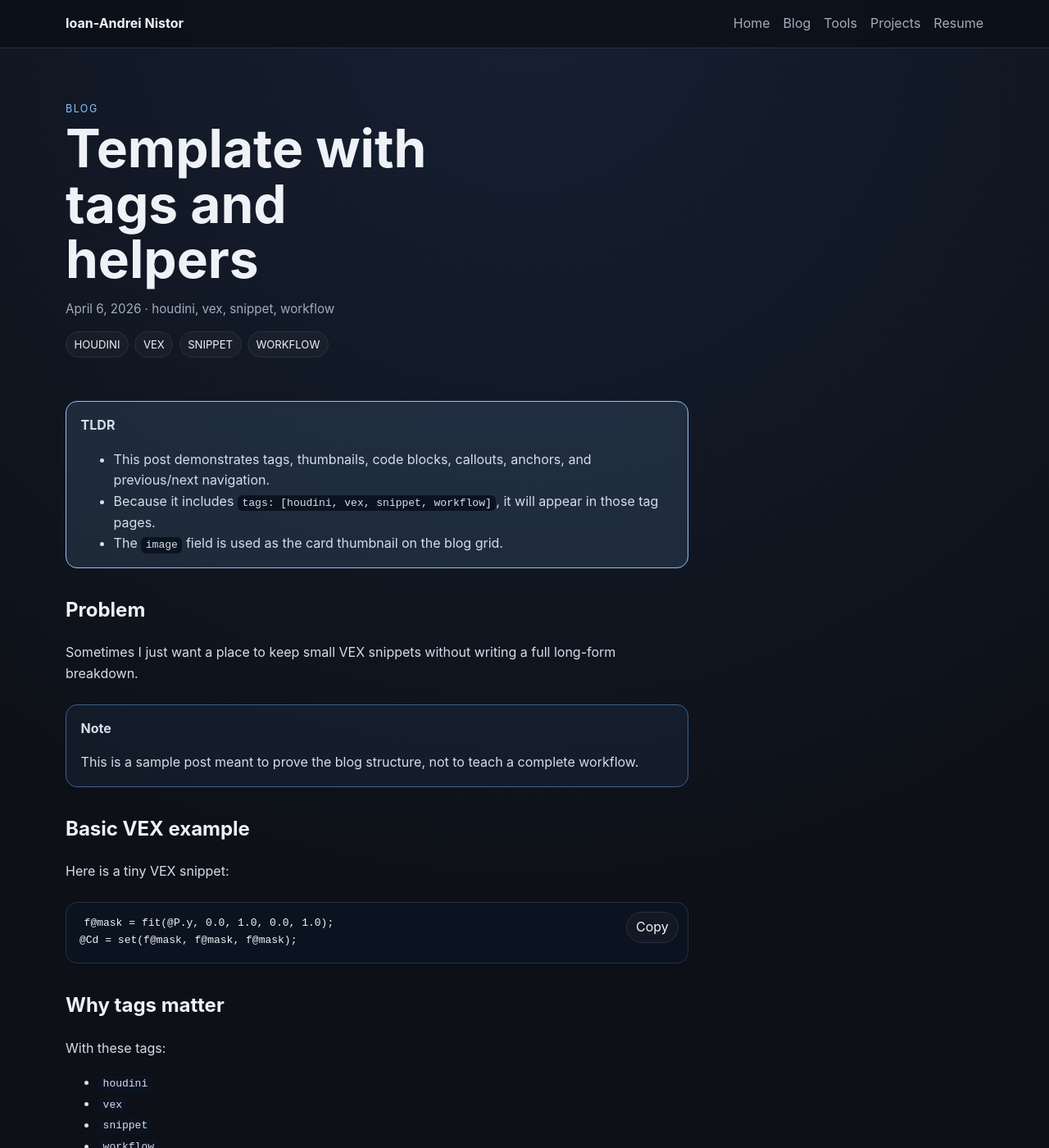
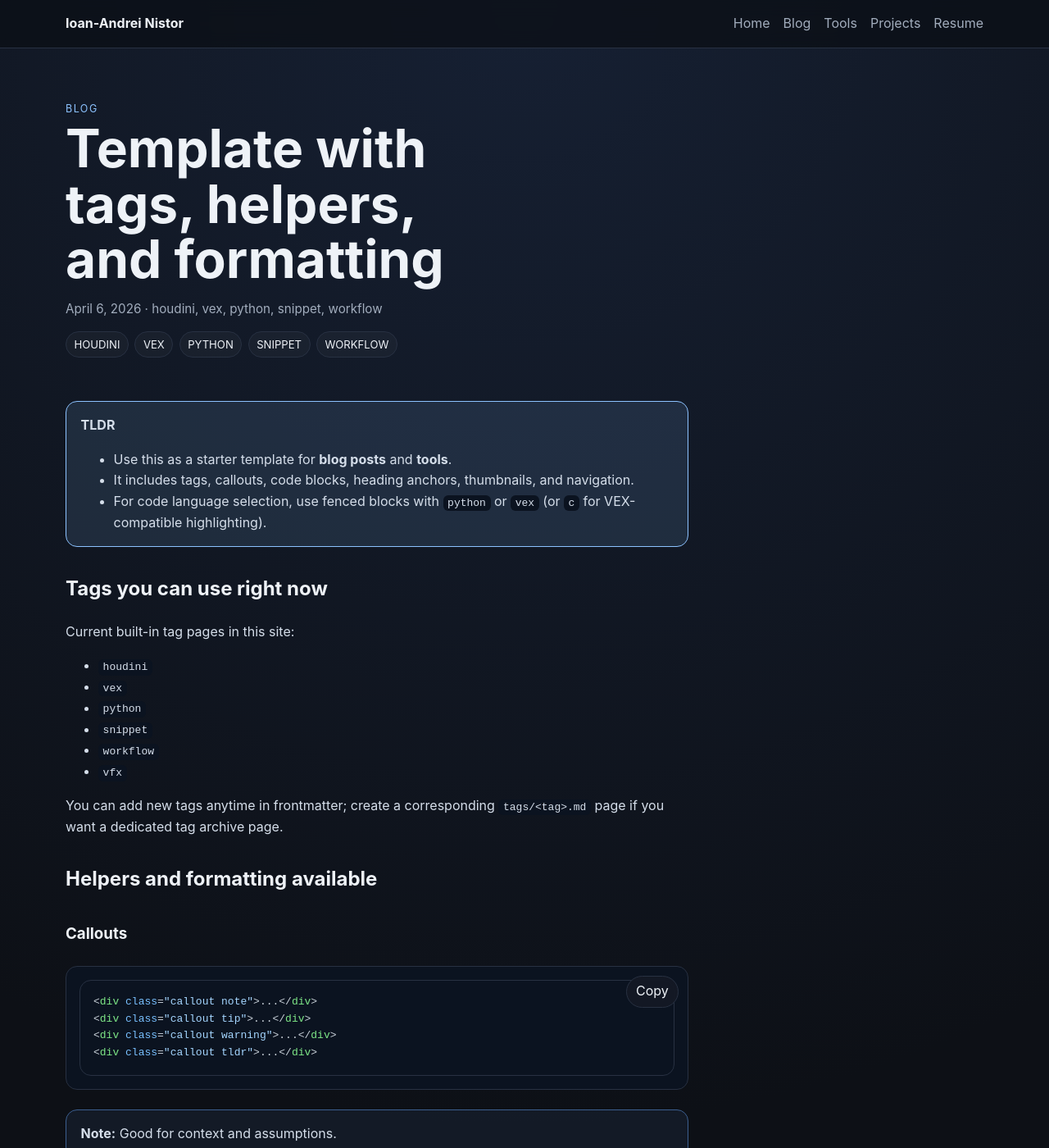
Before and after one commit to ianistor/ian_mywebsite, a Jekyll site: the page built from _posts/2026-04-06-vex-snippet-post-template.md, in a window 1280 px wide and 1400 px high. Shown: the whole window at 82% size. Built offline with Jekyll 4.4.1, drawn with Linux system fonts in a browser that asks for light colours; nearby versions of some CDN libraries; some of the changed text lies outside the part shown.

Commit message:
Fix syntax highlighting and remove frontmatter template sections

````diff
--- a/_config.yml
+++ b/_config.yml
@@ -5,6 +5,9 @@
 baseurl: "/ian_website"
 url: "https://ianistor.github.io"
 markdown: kramdown
+syntax_highlighter: rouge
+kramdown:
+  input: GFM
 permalink: /blog/:year/:month/:day/:title/
 collections:
   tools:
--- a/_layouts/default.html
+++ b/_layouts/default.html
@@ -6,6 +6,8 @@
   <title>{% if page.title %}{{ page.title }} | {% endif %}{{ site.title }}</title>
   <meta name="description" content="{{ page.excerpt | default: site.description | strip_html | strip_newlines | truncate: 160 }}">
   <link rel="stylesheet" href="{{ '/assets/css/style.css' | relative_url }}">
+  <link rel="stylesheet" href="https://cdnjs.cloudflare.com/ajax/libs/highlight.js/11.11.1/styles/github-dark.min.css">
+  <script src="https://cdnjs.cloudflare.com/ajax/libs/highlight.js/11.11.1/highlight.min.js"></script>
 </head>
 <body>
   <header class="site-header">
@@ -173,9 +175,36 @@
         button.type = 'button';
         button.textContent = 'Copy';
 
+        const classNames = Array.from(codeBlock.classList);
+        const languageClass = classNames.find((name) => name.startsWith('language-'));
+        const detectedLanguage = languageClass ? languageClass.replace('language-', '') : '';
+        const languageMap = {
+          py: 'python',
+          python: 'python',
+          vex: 'vex',
+          c: 'vex'
+        };
+        const normalizedLanguage = languageMap[detectedLanguage.toLowerCase()] || detectedLanguage.toLowerCase();
+
+        if (normalizedLanguage === 'python' || normalizedLanguage === 'vex') {
+          const badge = document.createElement('span');
+          badge.className = 'code-language-badge';
+          badge.textContent = normalizedLanguage.toUpperCase();
+          wrapper.appendChild(badge);
+        }
+
+        if (normalizedLanguage === 'vex') {
+          codeBlock.classList.remove('language-vex');
+          codeBlock.classList.add('language-cpp');
+        }
+
         pre.parentNode.insertBefore(wrapper, pre);
         wrapper.appendChild(button);
         wrapper.appendChild(pre);
+
+        if (window.hljs) {
+          window.hljs.highlightElement(codeBlock);
+        }
 
         button.addEventListener('click', async () => {
           try {
--- a/_posts/2026-04-06-vex-snippet-post-template.md
+++ b/_posts/2026-04-06-vex-snippet-post-template.md
@@ -1,77 +1,96 @@
 ---
 layout: post
-title: "Template with tags and helpers"
+title: "Template with tags, helpers, and formatting"
 date: 2026-04-06
-tags: [houdini, vex, snippet, workflow]
+tags: [houdini, vex, python, snippet, workflow]
 image: "https://cdnb.artstation.com/p/media_assets/images/images/001/250/727/original/karma_building_up-ezgif.com-resize.gif?1707944233"
 ---
 
 <div class="callout tldr">
 <p><strong>TLDR</strong></p>
 <ul>
-  <li>This post demonstrates tags, thumbnails, code blocks, callouts, anchors, and previous/next navigation.</li>
-  <li>Because it includes <code>tags: [houdini, vex, snippet, workflow]</code>, it will appear in those tag pages.</li>
-  <li>The <code>image</code> field is used as the card thumbnail on the blog grid.</li>
+  <li>Use this as a starter template for <strong>blog posts</strong> and <strong>tools</strong>.</li>
+  <li>It includes tags, callouts, code blocks, heading anchors, thumbnails, and navigation.</li>
+  <li>For code language selection, use fenced blocks with <code>python</code> or <code>vex</code> (or <code>c</code> for VEX-compatible highlighting).</li>
 </ul>
 </div>
 
-## Problem
+## Tags you can use right now
 
-Sometimes I just want a place to keep small VEX snippets without writing a full long-form breakdown.
+Current built-in tag pages in this site:
 
-<div class="callout note">
-<p><strong>Note</strong></p>
-<p>This is a sample post meant to prove the blog structure, not to teach a complete workflow.</p>
-</div>
+- `houdini`
+- `vex`
+- `python`
+- `snippet`
+- `workflow`
+- `vfx`
 
-## Basic VEX example
+You can add new tags anytime in frontmatter; create a corresponding `tags/<tag>.md` page if you want a dedicated tag archive page.
 
-Here is a tiny VEX snippet:
+## Helpers and formatting available
 
-```c
+### Callouts
+
+```html
+<div class="callout note">...</div>
+<div class="callout tip">...</div>
+<div class="callout warning">...</div>
+<div class="callout tldr">...</div>
+```
+
+<div class="callout note"><p><strong>Note:</strong> Good for context and assumptions.</p></div>
+<div class="callout tip"><p><strong>Tip:</strong> Good for shortcuts and production advice.</p></div>
+<div class="callout warning"><p><strong>Warning:</strong> Good for edge cases and gotchas.</p></div>
+
+### Headings with auto-anchor links
+
+Use normal Markdown headings (`##`, `###`, `####`). The site auto-adds `#` anchor links to those headings.
+
+### Code blocks with copy button + language label
+
+#### Python example
+
+```python
+import math
+
+def remap(value, in_min, in_max, out_min, out_max):
+    t = (value - in_min) / (in_max - in_min)
+    return out_min + t * (out_max - out_min)
+
+print(remap(0.5, 0.0, 1.0, 0.0, 255.0))
+```
+
+#### VEX example (explicit `vex`)
+
+```vex
 f@mask = fit(@P.y, 0.0, 1.0, 0.0, 1.0);
 @Cd = set(f@mask, f@mask, f@mask);
 ```
 
-## Why tags matter
+#### VEX example (fallback `c` highlighter)
 
-With these tags:
-
-- `houdini`
-- `vex`
-- `snippet`
-- `workflow`
-
-You can browse the blog by topic instead of relying on date order only.
-
-<div class="callout tip">
-<p><strong>Tip</strong></p>
-<p>For your short technical notes, use a combination like <code>[houdini, vex, snippet]</code>. For longer articles, add something like <code>workflow</code> or <code>breakdown</code>.</p>
-</div>
-
-## Optional YouTube fallback
-
-If you do not set an `image`, you can use this instead:
-
-```yml
-youtube_id: "dQw4w9WgXcQ"
+```c
+// Use this if your renderer/highlighter treats VEX as C-like syntax.
+vector uvw = relbbox(0, @P);
+@Cd = set(uvw.x, uvw.y, uvw.z);
 ```
 
-Then the post card will use the YouTube thumbnail automatically.
+## Media helpers
 
-<div class="callout warning">
-<p><strong>Warning</strong></p>
-<p>Local uploaded videos still cannot auto-generate a frame thumbnail on GitHub Pages alone. Use <code>image</code> for those.</p>
-</div>
-
-## Inline image example
+- Post card thumbnail priority:
+  1. `image`
+  2. `youtube_id` thumbnail
+  3. default placeholder
+- Inline images are zoomable via lightbox when clicked.
 
 ![Example image](https://cdnb.artstation.com/p/media_assets/images/images/001/250/727/original/karma_building_up-ezgif.com-resize.gif?1707944233)
 
-## Suggested structure for future snippet posts
+## Suggested structure for snippet posts
 
-- Short problem statement
-- Snippet
-- What it does
-- Edge cases
-- When to use it
+1. Problem
+2. Snippet
+3. What it does
+4. Edge cases
+5. When to use it
+6. Related tags
--- a/assets/css/style.css
+++ b/assets/css/style.css
@@ -437,9 +437,30 @@
   opacity: 1;
 }
 
+
+.prose pre code.hljs {
+  border-radius: 14px;
+  border: 1px solid var(--line);
+  padding: 1rem;
+}
+
 .code-block {
   position: relative;
   margin: 1.5rem 0;
+}
+
+.code-language-badge {
+  position: absolute;
+  top: 0.75rem;
+  left: 0.75rem;
+  border: 1px solid var(--line);
+  background: rgba(20, 25, 36, 0.95);
+  color: var(--muted);
+  border-radius: 999px;
+  padding: 0.2rem 0.55rem;
+  font-size: 0.72rem;
+  letter-spacing: 0.08em;
+  font-weight: 700;
 }
 
 .copy-button {
````
Also changed, not shown: _layouts/tool.html (+9 -0 lines).
